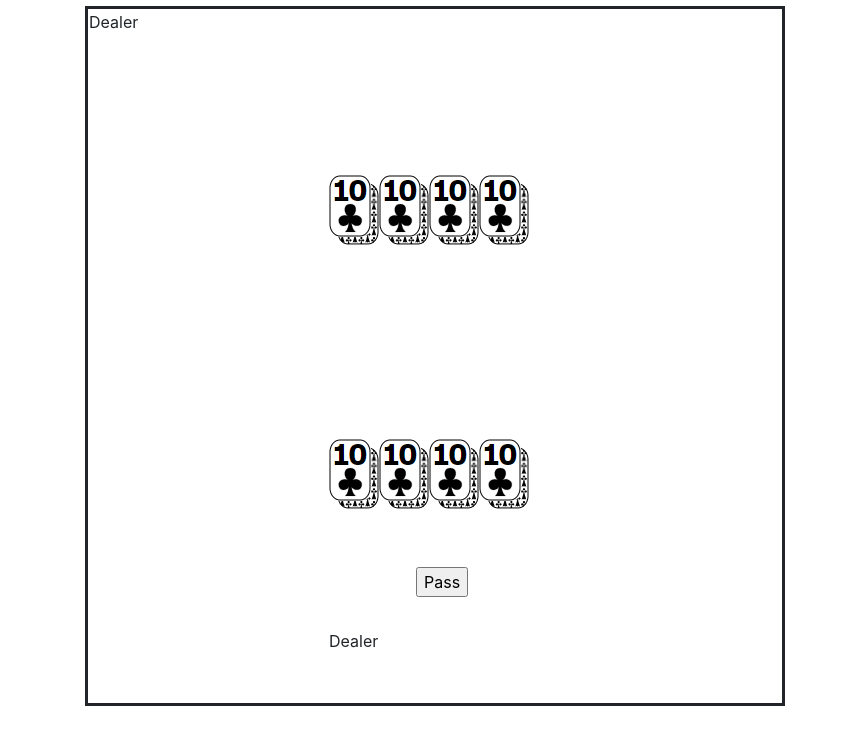
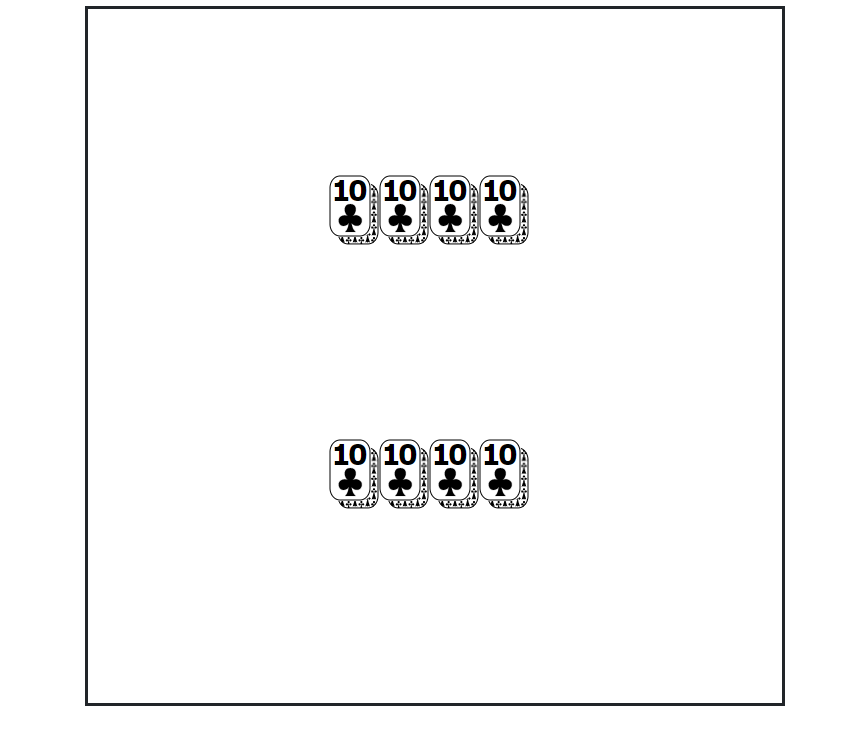
Before and after one commit to whuck/js1Final, a plain HTML site: page index.html in a window 1280 px wide. Shown: the part 51-796 px from the top of the page, without its empty margins (0-845 px from the left). Drawn offline with nearby package versions, Linux system fonts and the light colour scheme.

Commit message:
gameboard layout done

```diff
--- a/index.html
+++ b/index.html
@@ -39,8 +39,8 @@
                 </div>
             </div>
             <div class="p0trick" id="p0trick"></div>
-            <div class="p0dealer" id="p0dealer" >Dealer&nbsp;&nbsp;</div>
-            <input type="button" id="passBtn" value="Pass" ">
+            <div class="p0dealer" id="p0dealer" style="display: none">Dealer&nbsp;&nbsp;</div>
+            <input type="button" id="passBtn" style="display: none" value="pass">
 
         </div>
         <div class="p1" id="p1">
@@ -62,9 +62,10 @@
                     <div class="bottom"><img src="cards/d0.png"></div>
                 </div>
             </div>
-            </div>
             <div class="p1trick" id="p1trick"></div>
-            <div class="p1dealer" id="p1dealer" >Dealer&nbsp;&nbsp;</div>
+            <div class="p1dealer" id="p1dealer" style="display: none">Dealer&nbsp;&nbsp;</div>
+        </div>
+
         </div>
     <div class="scoreBoard" id="scoreBoard">
         <div class="sbHalf" id="team1"></div>
--- a/style.css
+++ b/style.css
@@ -45,8 +45,8 @@ div.p1 {
 }
 #passBtn {
     position: absolute;
-    left: 40%;
-    top: 60%;
+    left: 35%;
+    top: 50%;
 }
 
 .top {
@@ -113,8 +113,8 @@ div.p0dealer {
     /*border-style: solid;*/
     /*border-width:2px;*/
     position: absolute;
-    bottom: 0px;
-    left: 0px;
+    bottom: 175px;
+    left: 210px;
     height: 75px;
     width: 150px;
 }
@@ -122,8 +122,8 @@ div.p1dealer {
     /*border-style: solid;*/
     /*border-width:2px;*/
     position: absolute;
-    top: 0px;
-    left: 0px;
+    top: 175px;
+    left: 210px;
     height: 75px;
     width: 150px;
 }
@@ -137,8 +137,8 @@ div.p0trick{
     /*border-style: solid;*/
     /*border-width:2px;*/
     position: absolute;
-    top: 0px;
-    left: 70px;
+    top: -10px;
+    left: 60px;
     height: 75px;
     width: 75px;
 }
@@ -147,7 +147,7 @@ div.p1trick{
     /*border-width:2px;*/
     position: absolute;
     bottom: 0px;
-    left: 70px;
+    left: 60px;
     height: 75px;
     width: 75px;
 }
```
